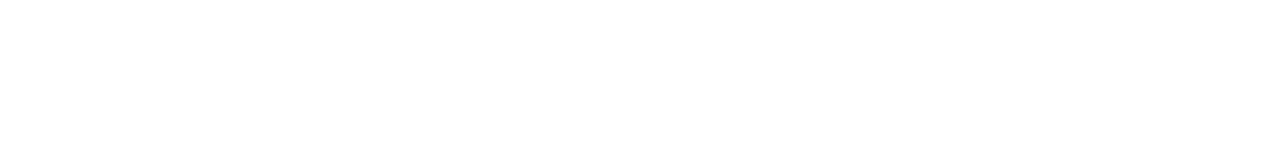
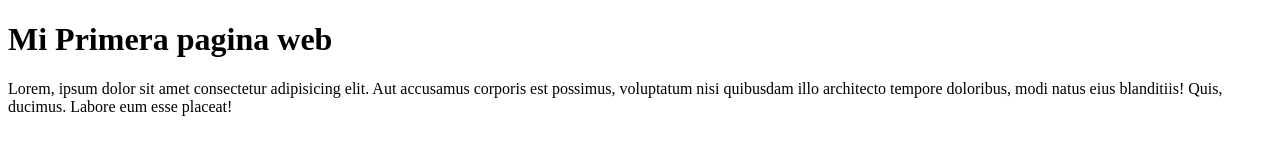
Before and after one commit to arnoldoma/mi-primer-repo, a plain HTML site: page index.html in a window 1280 px wide. Drawn offline with Linux system fonts and the light colour scheme.

Commit message:
cambie mi pagina inicio

```diff
--- a/index.html
+++ b/index.html
@@ -6,6 +6,7 @@
     <title>Index</title>
 </head>
 <body>
-
+    <h1>Mi Primera pagina web</h1>
+    <p>Lorem, ipsum dolor sit amet consectetur adipisicing elit. Aut accusamus corporis est possimus, voluptatum nisi quibusdam illo architecto tempore doloribus, modi natus eius blanditiis! Quis, ducimus. Labore eum esse placeat!</p>
 </body>
 </html>
```
